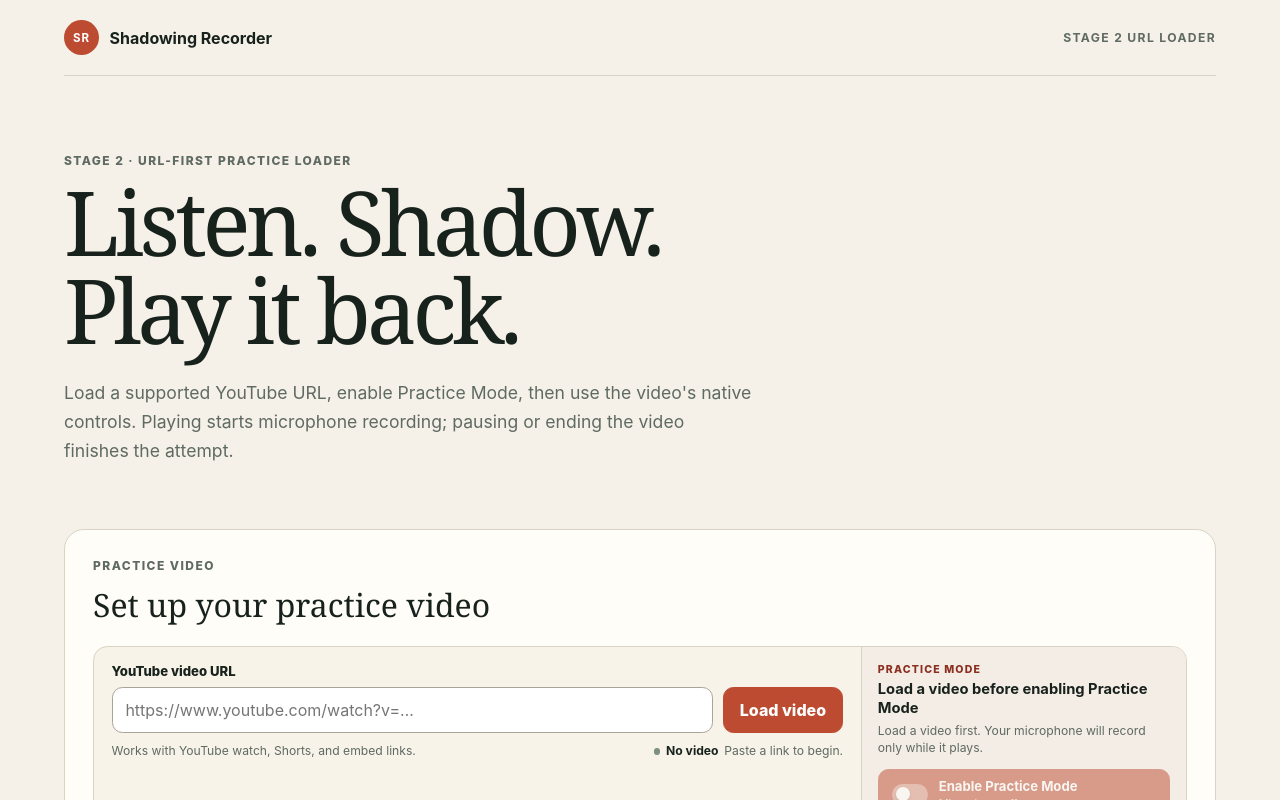
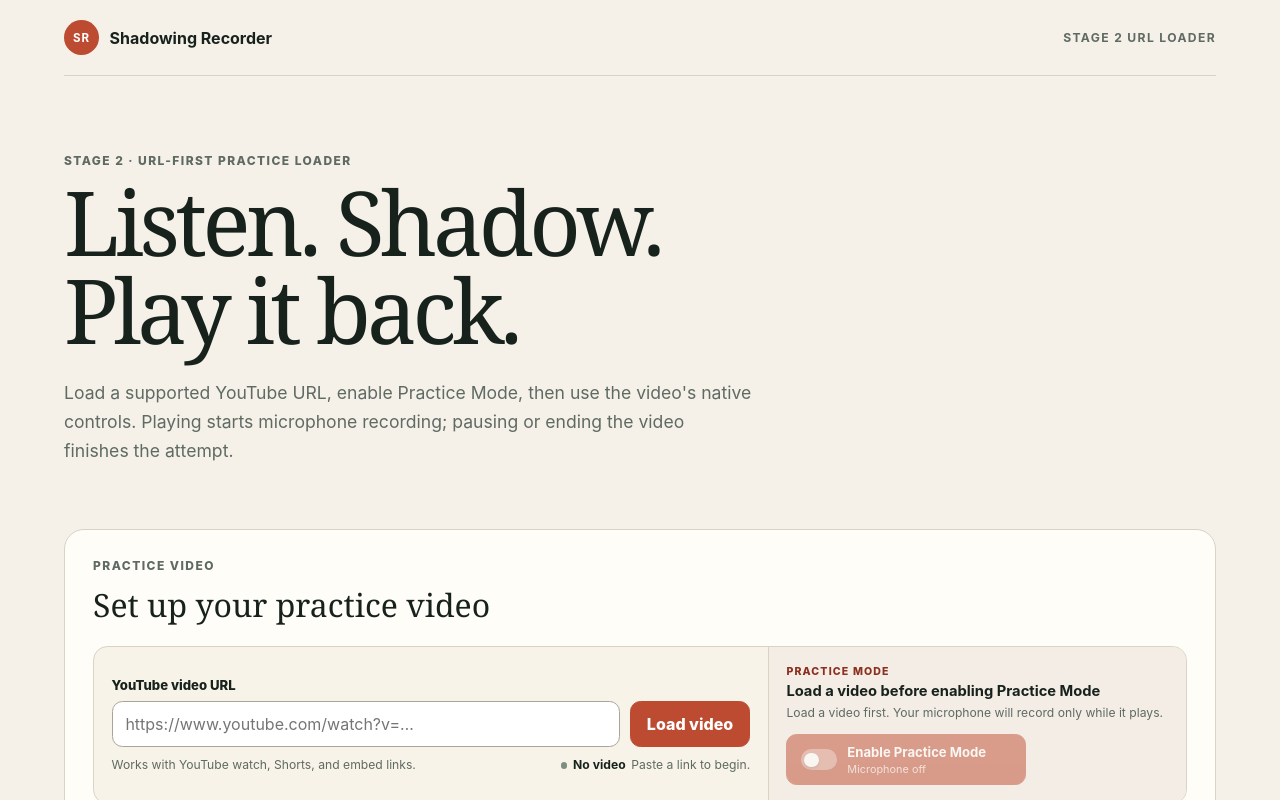
Before and after one commit to linhtag-dev/shadowing-recorder, a React (Vite) app in the folder apps/web/: page / in a window 1280 px wide. Shown: the top 800 px of the page. Built offline with nearby package versions, Linux system fonts and the light colour scheme.

Commit message:
fix: rebalance video setup layout

```diff
--- a/apps/web/src/components/RecorderSpike.module.css
+++ b/apps/web/src/components/RecorderSpike.module.css
@@ -87,12 +87,15 @@
   border: 1px solid var(--line);
   border-radius: 0.9rem;
   background: #f8f3e9;
-  grid-template-columns: minmax(0, 1.65fr) minmax(19rem, 0.7fr);
+  grid-template-columns: minmax(0, 1.45fr) minmax(23rem, 0.9fr);
 }
 
 .videoLoader {
+  display: flex;
   min-width: 0;
-  padding: 1rem 1.1rem;
+  flex-direction: column;
+  justify-content: center;
+  padding: 1.1rem;
 }
 
 .videoLoader > label {
@@ -239,9 +242,9 @@
   display: flex;
   min-width: 0;
   flex-direction: column;
-  justify-content: space-between;
+  justify-content: center;
   gap: 0.8rem;
-  padding: 1rem;
+  padding: 1.1rem;
   border-left: 1px solid var(--line);
   background: #f4ede5;
 }
@@ -281,7 +284,7 @@
 }
 
 .practiceGateCopy span {
-  max-width: 38ch;
+  max-width: 50ch;
   color: var(--muted-ink);
   font-size: 0.76rem;
   line-height: 1.4;
@@ -289,7 +292,9 @@
 
 .practiceControl {
   display: inline-flex;
-  width: 100%;
+  width: fit-content;
+  min-width: 15rem;
+  max-width: 100%;
   min-height: 3.15rem;
   align-items: center;
   gap: 0.65rem;
@@ -716,6 +721,7 @@
   .practiceGate {
     align-items: center;
     flex-direction: row;
+    justify-content: space-between;
     border-top: 1px solid var(--line);
     border-left: 0;
   }
--- a/apps/web/src/components/RecorderSpike.tsx
+++ b/apps/web/src/components/RecorderSpike.tsx
@@ -862,12 +862,12 @@ export function RecorderSpike({
                 ) : videoLoadState.status === 'loading' ? (
                   <>
                     <strong>Loading video</strong>
-                    <span>Verifying {videoLoadState.videoId}…</span>
+                    <span>Checking link…</span>
                   </>
                 ) : videoLoadState.status === 'ready' ? (
                   <>
                     <strong>Video ready</strong>
-                    <span>Verified source ID {videoLoadState.videoId}.</span>
+                    <span>Ready to play.</span>
                   </>
                 ) : (
                   <>
```
Also changed, not shown: 1 other file (tests, documents, lock files or other folders).
